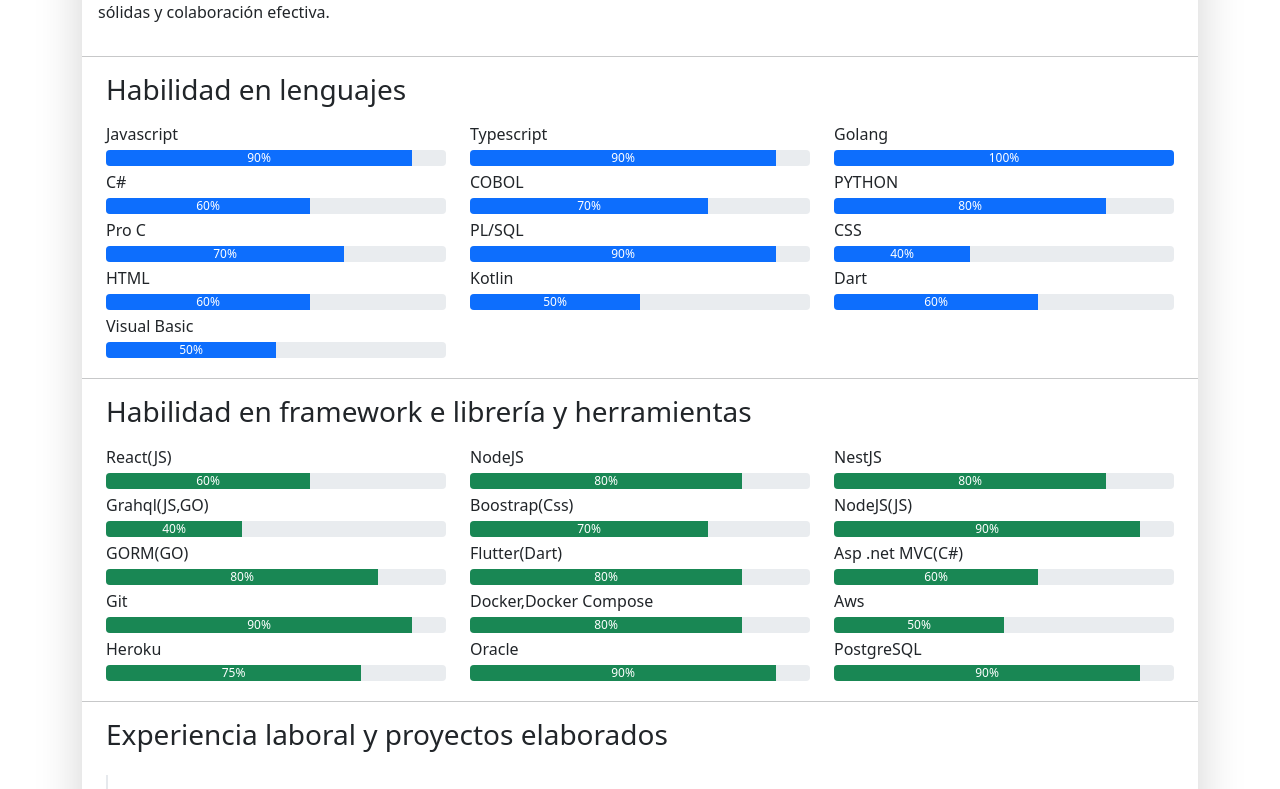
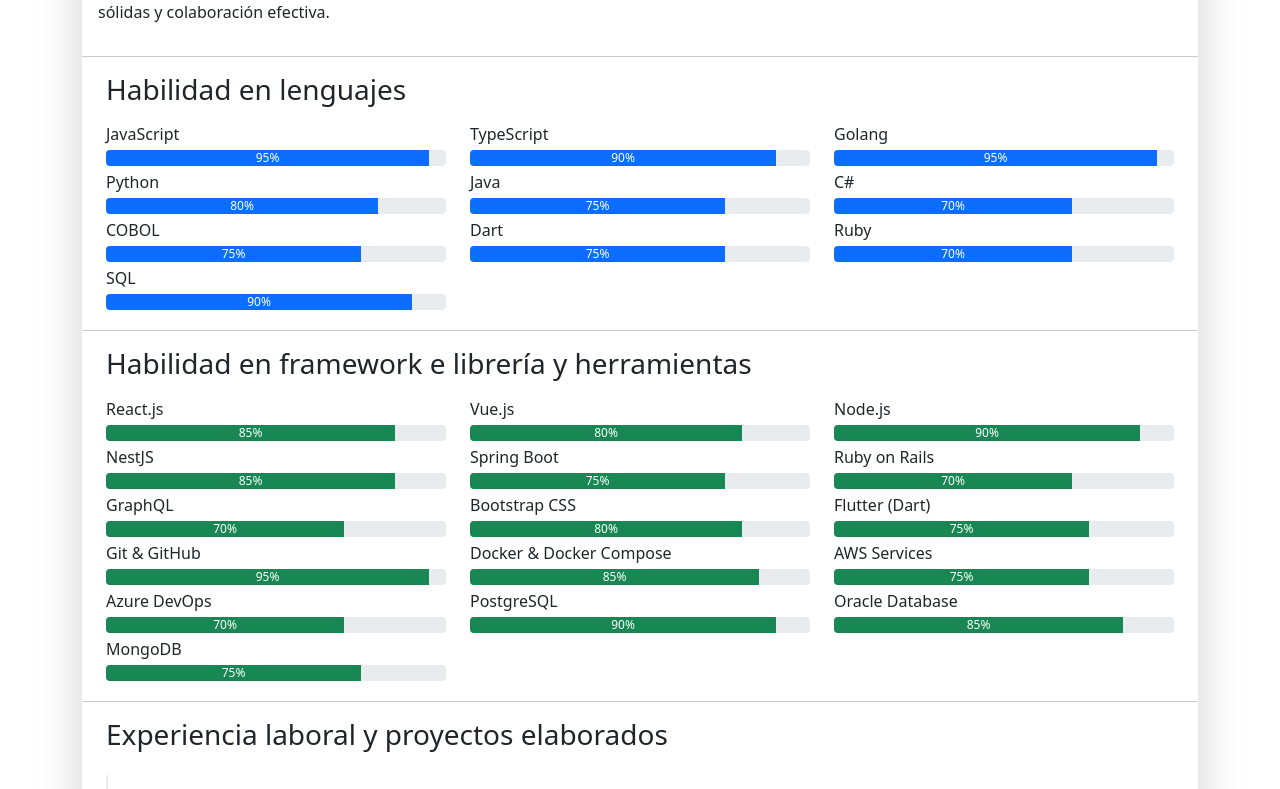
Before and after one commit to rafael180496/template_cv_react, a React (Vite) app: page / in a window 1280 px wide. Shown: the part 686-1475 px from the top of the page. Built offline with nearby package versions, Linux system fonts and the light colour scheme.

Commit message:
[update] Refactor skill data structure in language files and integrate skills from JSON into BodyContent component

```diff
--- a/src/assets/lang/en.json
+++ b/src/assets/lang/en.json
@@ -96,125 +96,9 @@
         "val": "001-180496-0013A"
       }
     ],
-    "lib_skills": [
-      {
-        "title": "React(JS)",
-        "val": 60
-      },
-      {
-        "title": "NodeJS",
-        "val": 80
-      },
-      {
-        "title": "NestJS",
-        "val": 80
-      },
-      {
-        "title": "Grahql(JS,GO)",
-        "val": 40
-      },
-      {
-        "title": "Boostrap(Css)",
-        "val": 70
-      },
-      {
-        "title": "NodeJS(JS)",
-        "val": 90
-      },
-      {
-        "title": "GORM(GO)",
-        "val": 80
-      },
-      {
-        "title": "Flutter(Dart)",
-        "val": 80
-      },
-      {
-        "title": "Asp .net MVC(C#)",
-        "val": 60
-      },
-      {
-        "title": "Git",
-        "val": 90
-      },
-      {
-        "title": "Docker,Docker Compose",
-        "val": 80
-      },
-      {
-        "title": "Aws",
-        "val": 50
-      },
-      {
-        "title": "Heroku",
-        "val": 75
-      },
-      {
-        "title": "Oracle",
-        "val": 90
-      },
-      {
-        "title": "PostgreSQL",
-        "val": 90
-      }
-    ],
-    "language_skills": [
-      {
-        "title": "Javascript",
-        "val": 90
-      },
-      {
-        "title": "Typescript",
-        "val": 90
-      },
-      {
-        "title": "Golang",
-        "val": 100
-      },
-      {
-        "title": "C#",
-        "val": 60
-      },
-      {
-        "title": "COBOL",
-        "val": 70
-      },
-      {
-        "title": "PYTHON",
-        "val": 80
-      },
-      {
-        "title": "Pro C",
-        "val": 70
-      },
-      {
-        "title": "PL/SQL",
-        "val": 90
-      },
-      {
-        "title": "CSS",
-        "val": 40
-      },
-      {
-        "title": "HTML",
-        "val": 60
-      },
-      {
-        "title": "Kotlin",
-        "val": 50
-      },
-      {
-        "title": "Dart",
-        "val": 60
-      },
-      {
-        "title": "Visual Basic",
-        "val": 50
-      }
-    ],
     "social": [
       {
-        "name": "Githud",
+        "name": "GitHub",
         "icon": "fab fa-github",
         "link": "https://github.com/rafael180496"
       },
--- a/src/assets/lang/es.json
+++ b/src/assets/lang/es.json
@@ -96,125 +96,9 @@
         "val": "001-180496-0013A"
       }
     ],
-    "lib_skills": [
-      {
-        "title": "React(JS)",
-        "val": 60
-      },
-      {
-        "title": "NodeJS",
-        "val": 80
-      },
-      {
-        "title": "NestJS",
-        "val": 80
-      },
-      {
-        "title": "Grahql(JS,GO)",
-        "val": 40
-      },
-      {
-        "title": "Boostrap(Css)",
-        "val": 70
-      },
-      {
-        "title": "NodeJS(JS)",
-        "val": 90
-      },
-      {
-        "title": "GORM(GO)",
-        "val": 80
-      },
-      {
-        "title": "Flutter(Dart)",
-        "val": 80
-      },
-      {
-        "title": "Asp .net MVC(C#)",
-        "val": 60
-      },
-      {
-        "title": "Git",
-        "val": 90
-      },
-      {
-        "title": "Docker,Docker Compose",
-        "val": 80
-      },
-      {
-        "title": "Aws",
-        "val": 50
-      },
-      {
-        "title": "Heroku",
-        "val": 75
-      },
-      {
-        "title": "Oracle",
-        "val": 90
-      },
-      {
-        "title": "PostgreSQL",
-        "val": 90
-      }
-    ],
-    "language_skills": [
-      {
-        "title": "Javascript",
-        "val": 90
-      },
-      {
-        "title": "Typescript",
-        "val": 90
-      },
-      {
-        "title": "Golang",
-        "val": 100
-      },
-      {
-        "title": "C#",
-        "val": 60
-      },
-      {
-        "title": "COBOL",
-        "val": 70
-      },
-      {
-        "title": "PYTHON",
-        "val": 80
-      },
-      {
-        "title": "Pro C",
-        "val": 70
-      },
-      {
-        "title": "PL/SQL",
-        "val": 90
-      },
-      {
-        "title": "CSS",
-        "val": 40
-      },
-      {
-        "title": "HTML",
-        "val": 60
-      },
-      {
-        "title": "Kotlin",
-        "val": 50
-      },
-      {
-        "title": "Dart",
-        "val": 60
-      },
-      {
-        "title": "Visual Basic",
-        "val": 50
-      }
-    ],
     "social": [
       {
-        "name": "Githud",
+        "name": "GitHub",
         "icon": "fab fa-github",
         "link": "https://github.com/rafael180496"
       },
--- /dev/null
+++ b/src/assets/skills.json
@@ -0,0 +1,110 @@
+{
+  "lib_skills": [
+    {
+      "title": "React.js",
+      "val": 85
+    },
+    {
+      "title": "Vue.js",
+      "val": 80
+    },
+    {
+      "title": "Node.js",
+      "val": 90
+    },
+    {
+      "title": "NestJS",
+      "val": 85
+    },
+    {
+      "title": "Spring Boot",
+      "val": 75
+    },
+    {
+      "title": "Ruby on Rails",
+      "val": 70
+    },
+    {
+      "title": "GraphQL",
+      "val": 70
+    },
+    {
+      "title": "Bootstrap CSS",
+      "val": 80
+    },
+    {
+      "title": "Flutter (Dart)",
+      "val": 75
+    },
+    {
+      "title": "Git & GitHub",
+      "val": 95
+    },
+    {
+      "title": "Docker & Docker Compose",
+      "val": 85
+    },
+    {
+      "title": "AWS Services",
+      "val": 75
+    },
+    {
+      "title": "Azure DevOps",
+      "val": 70
+    },
+    {
+      "title": "PostgreSQL",
+      "val": 90
+    },
+    {
+      "title": "Oracle Database",
+      "val": 85
+    },
+    {
+      "title": "MongoDB",
+      "val": 75
+    }
+  ],
+  "language_skills": [
+    {
+      "title": "JavaScript",
+      "val": 95
+    },
+    {
+      "title": "TypeScript",
+      "val": 90
+    },
+    {
+      "title": "Golang",
+      "val": 95
+    },
+    {
+      "title": "Python",
+      "val": 80
+    },
+    {
+      "title": "Java",
+      "val": 75
+    },
+    {
+      "title": "C#",
+      "val": 70
+    },
+    {
+      "title": "COBOL",
+      "val": 75
+    },
+    {
+      "title": "Dart",
+      "val": 75
+    },
+    {
+      "title": "Ruby",
+      "val": 70
+    },
+    {
+      "title": "SQL",
+      "val": 90
+    }
+  ]
+}
--- a/src/components/BodyContent.jsx
+++ b/src/components/BodyContent.jsx
@@ -3,6 +3,7 @@
 import CoverContent, { CoverPDF } from "./CoverContent";
 import SkillContent from "./SkillContent";
 import WorkContent from "./WorkContent";
+import skillsData from "../assets/skills.json";
 
 const BodyContent = ({ datalang }) => {
   const { info, titles } = datalang;
@@ -14,12 +15,12 @@
           <AboutContent info={info} titles={titles}></AboutContent>
           <hr className="d-print-none" />
           <SkillContent
-            skills={info.language_skills}
+            skills={skillsData.language_skills}
             title={titles.skilleng}
           ></SkillContent>
           <hr className="d-print-none" />
           <SkillContent
-            skills={info.lib_skills}
+            skills={skillsData.lib_skills}
             title={titles.skilfra}
             color="success"
           ></SkillContent>
@@ -47,11 +48,11 @@
       <CoverPDF name={info.name} post={info.post}></CoverPDF>
       <AboutContent info={info} titles={titles}></AboutContent>
       <SkillContent
-        skills={info.language_skills}
+        skills={skillsData.language_skills}
         title={titles.skilleng}
       ></SkillContent>
       <SkillContent
-        skills={info.lib_skills}
+        skills={skillsData.lib_skills}
         title={titles.skilfra}
         color="success"
       ></SkillContent>
```
Also changed, not shown: 2 other files (tests, documents, lock files or other folders).
